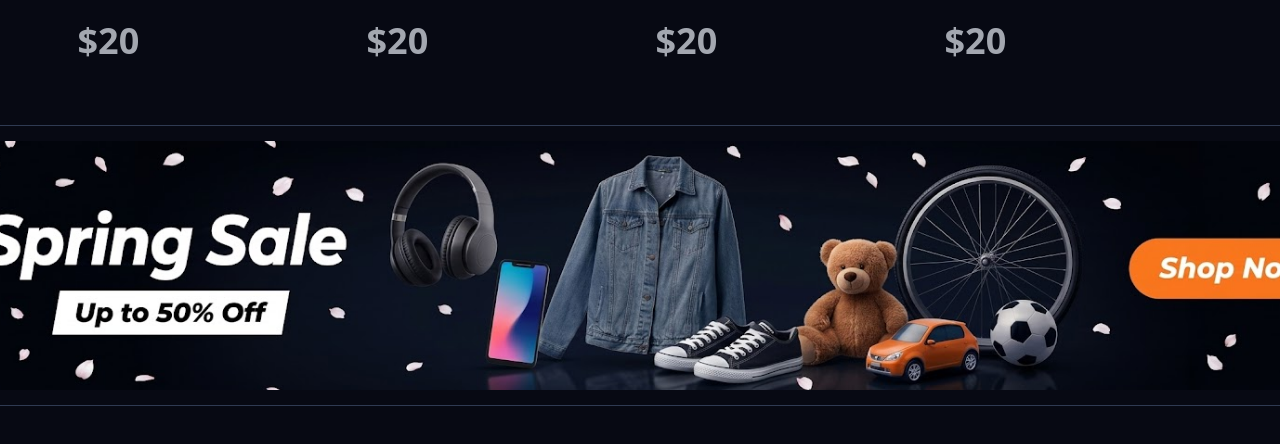
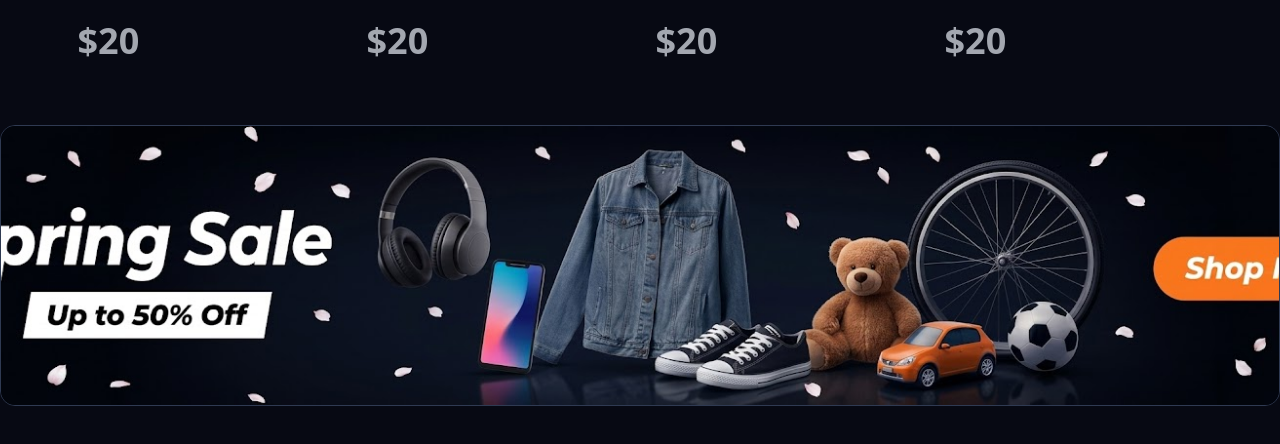
Before and after one commit to dimvxs/amazon_clone, a Next.js app in the folder frontend/: page / in a window 1280 px wide. Shown: the part 1764-2208 px from the top of the page. Built offline with nearby package versions, Linux system fonts and the light colour scheme.

Commit message:
adapt SalesBanner

```diff
--- a/frontend/components/BestSellersBanner.tsx
+++ b/frontend/components/BestSellersBanner.tsx
@@ -23,7 +23,7 @@ export default function BestSellersBanner({ title, imageSrc }: Banner) {
               </h2>
             </div>
 
-            {/* Картинка */}
+
             <div className="
               relative w-full rounded-[10px] overflow-hidden
               aspect-[345/220]
--- a/frontend/components/SalesBanner.tsx
+++ b/frontend/components/SalesBanner.tsx
@@ -3,19 +3,28 @@ import Image from 'next/image';
 interface Banner {
   title: string;
   imageSrc: string;
-  href: string;
+  href?: string;
 }
 
 export default function SalesBanner({ title, imageSrc, href = '#' }: Banner) {
   return (
-      <div className="w-[1528px] h-[281px] rounded-[15px] border border-[#2F3A52] shrink-0 py-[15px] px-[20px] gap-[10px]">
+
+    <div className="w-full max-w-[1528px] mx-auto px-4 md:px-0">
+
+      <div className="
+        relative w-full overflow-hidden rounded-[15px] border border-[#2F3A52] shrink-0
+        h-[281px]
+        max-md:h-[281px]
+      ">
         <Image
           src={imageSrc}
-            alt={`Category ${title}`}
-            width={1528}
-            height={281}
-            className="object-cover w-full h-full"
+          alt={title}
+          fill
+          className="object-cover"
+          sizes="(max-width: 1528px) 100vw, 1528px"
+          priority
         />
+      </div>
     </div>
   );
 }
```
Lines whose indentation alone changed are shown as unchanged.
